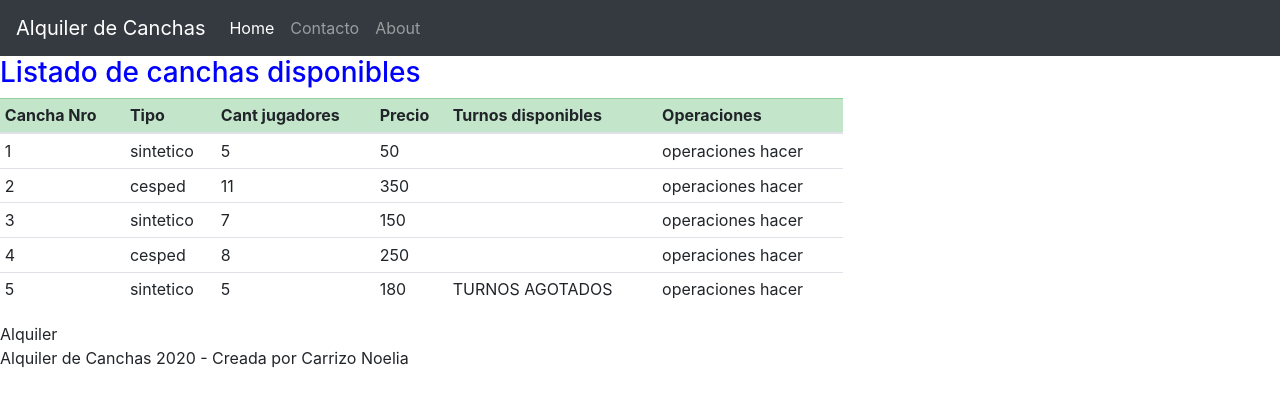
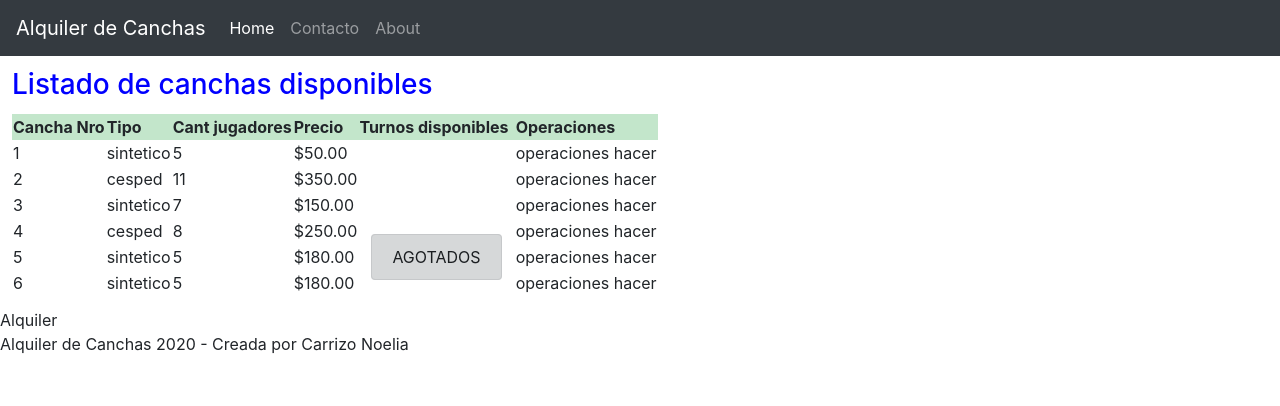
Before and after one commit to noelia2016/angular-alquiler-canchas, an Angular app: page / in a window 1280 px wide. Shown: the top 406 px of the page. Built offline with nearby package versions, Linux system fonts and the light colour scheme.

Commit message:
agrega interface de cancha y componente cancha a cancha-list

```diff
--- a/src/app/cancha-list/cancha-list.component.html
+++ b/src/app/cancha-list/cancha-list.component.html
@@ -1,5 +1,5 @@
 <h3>Listado de canchas disponibles</h3>
-<table class="table table-sm">
+<table class="table-responsive{-sm|-md|-lg|-xl}">
 	<thead class="table-success">
 		<tr>
 			<th scope="col">Cancha Nro </th>
@@ -15,9 +15,9 @@
 			<td>{{cancha.nro}}</td>
 			<td>{{cancha.tipo}}</td>
 			<td>{{cancha.cant_jugadores}}</td>
-			<td>{{cancha.precio}}</td>
+			<td>{{cancha.precio | currency}}</td>
 			<td>
-				<span *ngIf="cancha.turnos_disponibles==0">TURNOS AGOTADOS</span>
+				<span class="alert alert-dark" *ngIf="cancha.turnos_disponibles==0">AGOTADOS</span>
 			</td>
 			<!--span *ngIf="cancha.turnos_disponibles==0; then thenBlock else elseBlock"-->
 			<!--ng-template #thenBlock>TURNOS AGOTADOS</ng-template-->
--- a/src/app/cancha-list/cancha-list.component.scss
+++ b/src/app/cancha-list/cancha-list.component.scss
@@ -1,3 +1,8 @@
+* {
+	margin: 12px;
+}
+
+
 h3 {
 	color: blue;
 }
--- a/src/app/cancha-list/cancha-list.component.ts
+++ b/src/app/cancha-list/cancha-list.component.ts
@@ -50,6 +50,15 @@ export class CanchaListComponent implements OnInit {
       "turnos_disponibles": 0,
     },
 
+    {
+      "nro": 6,
+      "tipo": "sintetico",
+      "cant_jugadores": 5,
+      "precio": 180,
+      "turnos_disponibles": 7,
+    },
+
+
   ]
 
   constructor() { }
```
